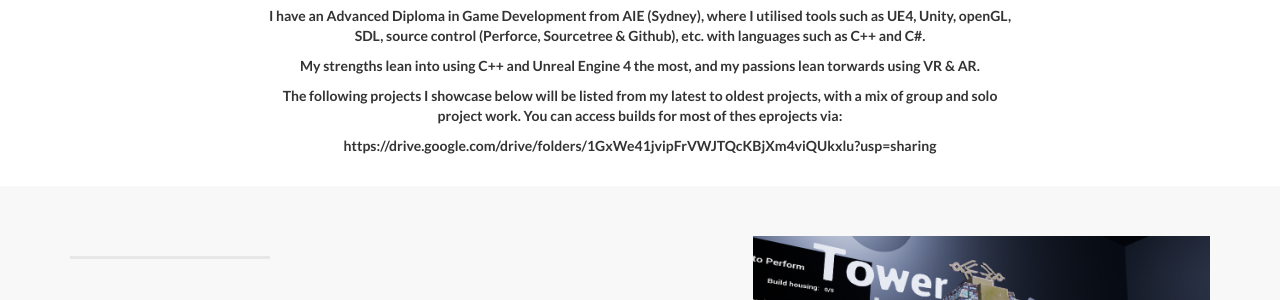
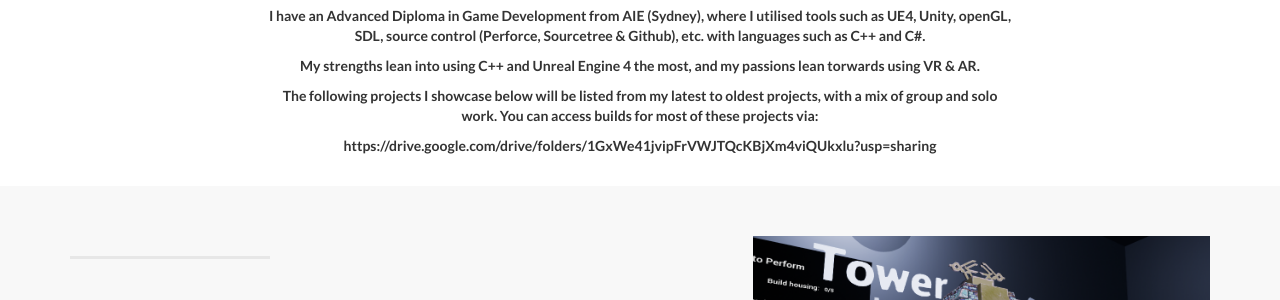
Before and after one commit to kaitlynm1/kaitlynm1.github.io, a Jekyll site: the page built from index.html, in a window 1280 px wide and 900 px high, scrolled down 771 px. Shown: the part 173-473 px from the top of the window. Built offline with Jekyll 4.4.1, drawn with Linux system fonts in a browser that asks for light colours.

Commit message:
Small mistake in last sentence

```diff
--- a/_includes/about.html
+++ b/_includes/about.html
@@ -9,7 +9,7 @@
                 <p>Wollongong-based game programmer (South Sydney), super passionate about the future of VR/AR and how it could impact programming games in the future.</p>
                 <p>I have an Advanced Diploma in Game Development from AIE (Sydney),  where I utilised tools such as UE4, Unity, openGL, SDL, source control (Perforce, Sourcetree & Github), etc. with languages such as C++ and C#.</p>
                 <p>My strengths lean into using C++ and Unreal Engine 4 the most, and my passions lean torwards using VR & AR.</p>
-                <p>The following projects I showcase below will be listed from my latest to oldest projects, with a mix of group and solo project work. You can access builds for most of thes eprojects via: </p>
+                <p>The following projects I showcase below will be listed from my latest to oldest projects, with a mix of group and solo work. You can access builds for most of these projects via: </p>
                 <p> https://drive.google.com/drive/folders/1GxWe41jvipFrVWJTQcKBjXm4viQUkxlu?usp=sharing </p>
                 <br/>
               </div>
```
